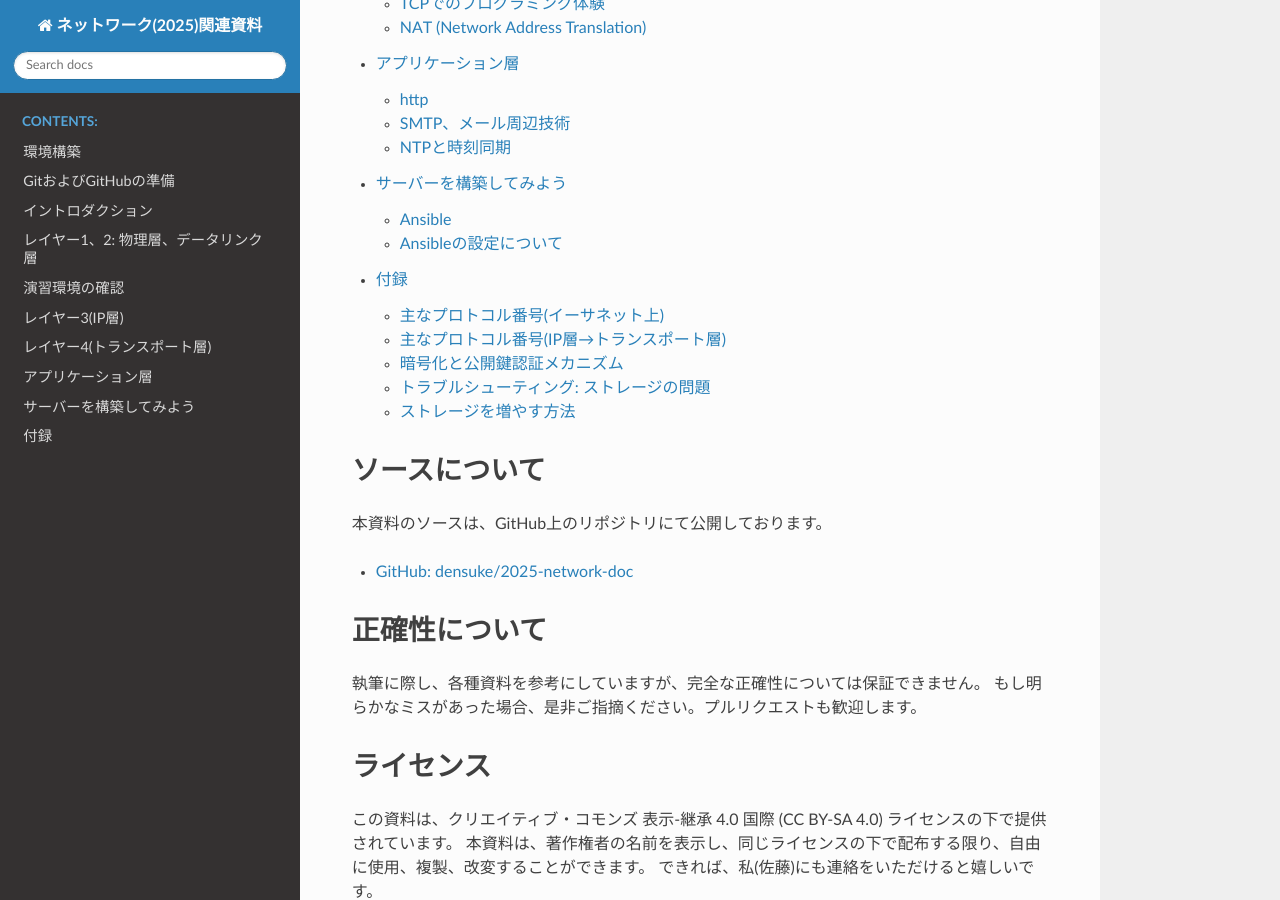
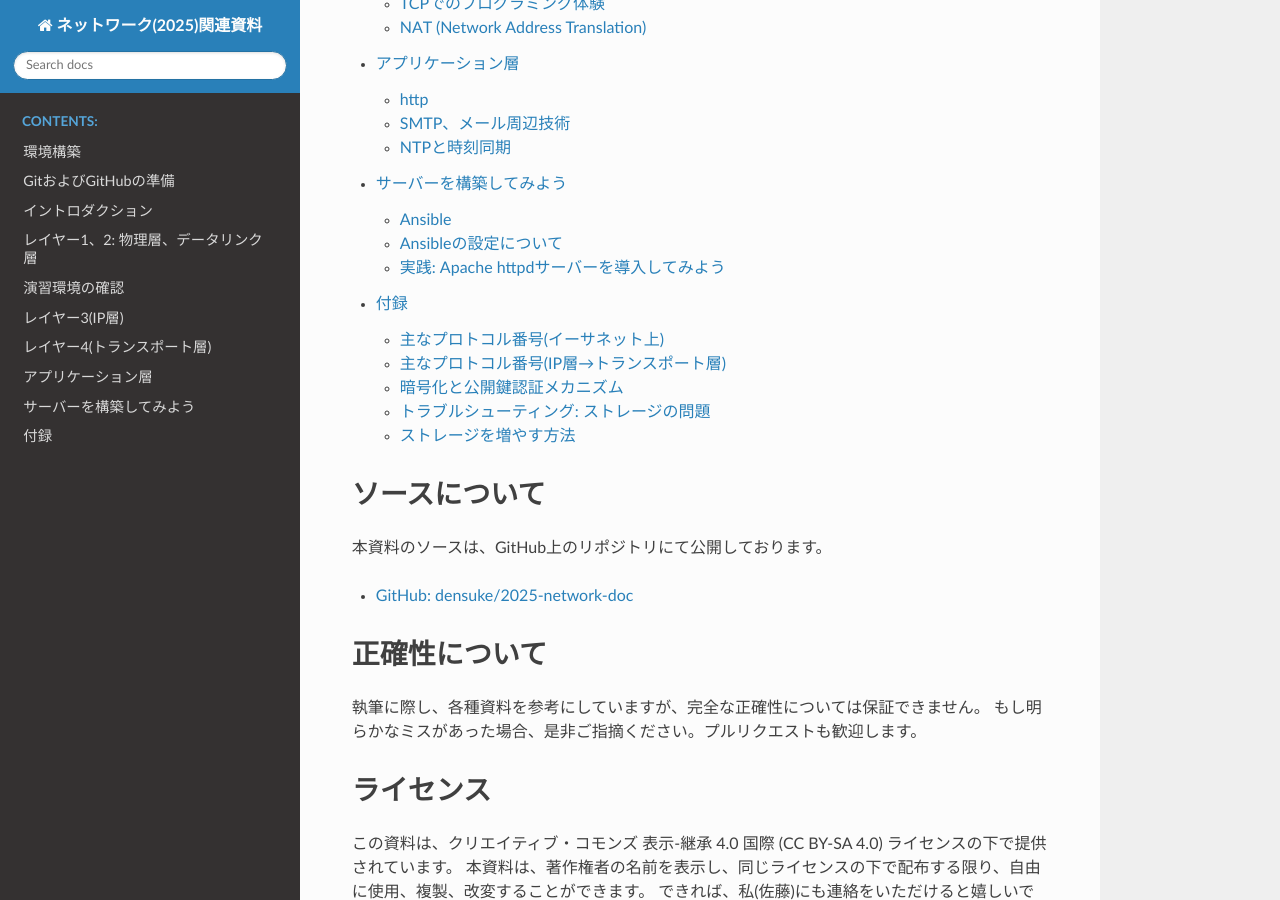
Before and after one commit to densuke/2025-network-doc, a Sphinx documentation site: the page built from source/index.rst, in a window 1280 px wide and 900 px high, scrolled down 1412 px. Built offline with Sphinx 7.4.7 and the Read the Docs theme 3.1.0, drawn with Linux system fonts in a browser that asks for light colours; some of the changed lines change nothing that is shown.

Commit message:
ApacheをAnsibleで設定する話

````diff
--- /dev/null
+++ b/source/server/apache.md
@@ -0,0 +1,84 @@
+# 実践: Apache httpdサーバーを導入してみよう
+
+以前の資料にて、実際にWebサーバーを導入する例としてApache HTTP Serverを取り上げました。
+ここで改めて、Ansibleを用いた『冪等性』を意識した導入と設定を見てみましょう。
+
+## Apacheの導入
+
+Apache自体は、OSのパッケージ管理システム(Ubuntuのためapt)を用いたインストールとなります。
+これ自体は、前回までの演習で触っているのでさほど難しいということはありません。
+
+```{code-block}
+:language: yaml
+
+# Apache httpdのインストールと起動
+    - name: Apache httpdのインストール
+      apt:
+        name: apache2
+        state: present
+```
+
+ただし、ここまでの演習において、パッケージ導入がうまくいかない(リポジトリ情報がうまく取得できない)というケースが散見されていたので、おまじない代わりに事前に強制的にリポジトリを更新するようにしてみたいと思います。
+
+タスク指定の冒頭で行っておくと良いでしょう。
+
+```{code-block}
+:language: yaml
+
+  tasks:
+    - name: 最新のパッケージリストの更新
+      apt:
+        update_cache: yes
+```
+
+ここで前回までの内容から不要なものを削除して、`tasks`以下をスッキリさせてみましょう。
+
+```{code-block}
+:language: yaml
+
+  tasks:
+    - name: 最新のパッケージリストの更新
+      apt:
+        update_cache: yes
+# Apache httpdのインストールと起動
+    - name: Apache httpdのインストール
+      apt:
+        name: apache2
+        state: present
+```
+
+この記述により、apache2パッケージの状態が確認され、入っていないようだったら追加処理が行われます。
+
+## Systemdサービスの確認
+
+サーバーは、インストールしただけでは動作しないことがあります。
+一般にサーバー上のプロセス(サービス)は、OSの起動時に必要に応じて起動することになります。
+そして、先程インストールされたとしたら、そもそも現在起動しているかも怪しいです。
+そのため、サービスの状態として、以下の2点を考慮しておく必要があります。
+
+- 現時点でサービスが起動しているか。
+- OS起動時に自動的にサービスが起動するようになっているか。
+
+この2点をチェックするために、Ansibleではserviceというモジュールがあります。
+serviceモジュールを使って起動状態の確認と自動起動の確認をしておきましょう。
+
+```{code-block}
+    - name: Apache httpdサービスの起動と有効化
+      service:
+        name: apache2
+        state: started
+        enabled: yes
+```
+
+- state: サービスの現在の状態(あるべき姿)を指定します。
+    - started: サービスが起動していることを保証します。停止している場合は起動します。
+    - stopped: サービスが停止していることを保証します。起動している場合は停止します。
+    - restarted: サービスを再起動します。
+    - reloaded: サービスの設定を再読み込みします(サービス自体を止めない)[^reload]。
+- enabled: サービスの自動起動設定を指定します。
+    - yes: OS起動時に自動的にサービスが起動するように設定します。
+    - no: OS起動時にサービスが自動的に起動しないように設定します。
+
+[^reload]: すべてのサービスが再読み込みをサポートしているわけではありません。サービスが対応していない場合、Ansibleはエラーを返します。
+
+これでApache HTTP Serverがインストールされ、起動していることが保証されました。
--- a/source/server/index.rst
+++ b/source/server/index.rst
@@ -13,3 +13,4 @@
 
    ansible.md
    config.md
+   apache.md
````
